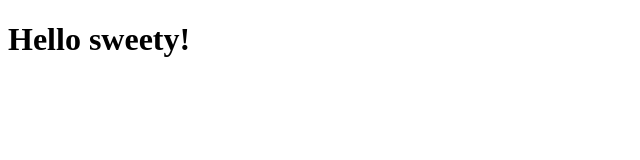
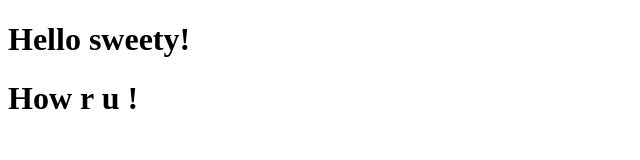
Before and after one commit to Dreamboy-chica/product, a plain HTML site: page index.html in a window 1280 px wide. Shown: the whole page, without its empty margins (0-640 px from the left). Drawn offline with Linux system fonts and the light colour scheme.

Commit message:
commited

```diff
--- a/index.html
+++ b/index.html
@@ -7,5 +7,7 @@
 </head>
 <body>
     <h1>Hello sweety!</h1>
+    <h1>How r u !</h1>
+
 </body>
 </html>
```
